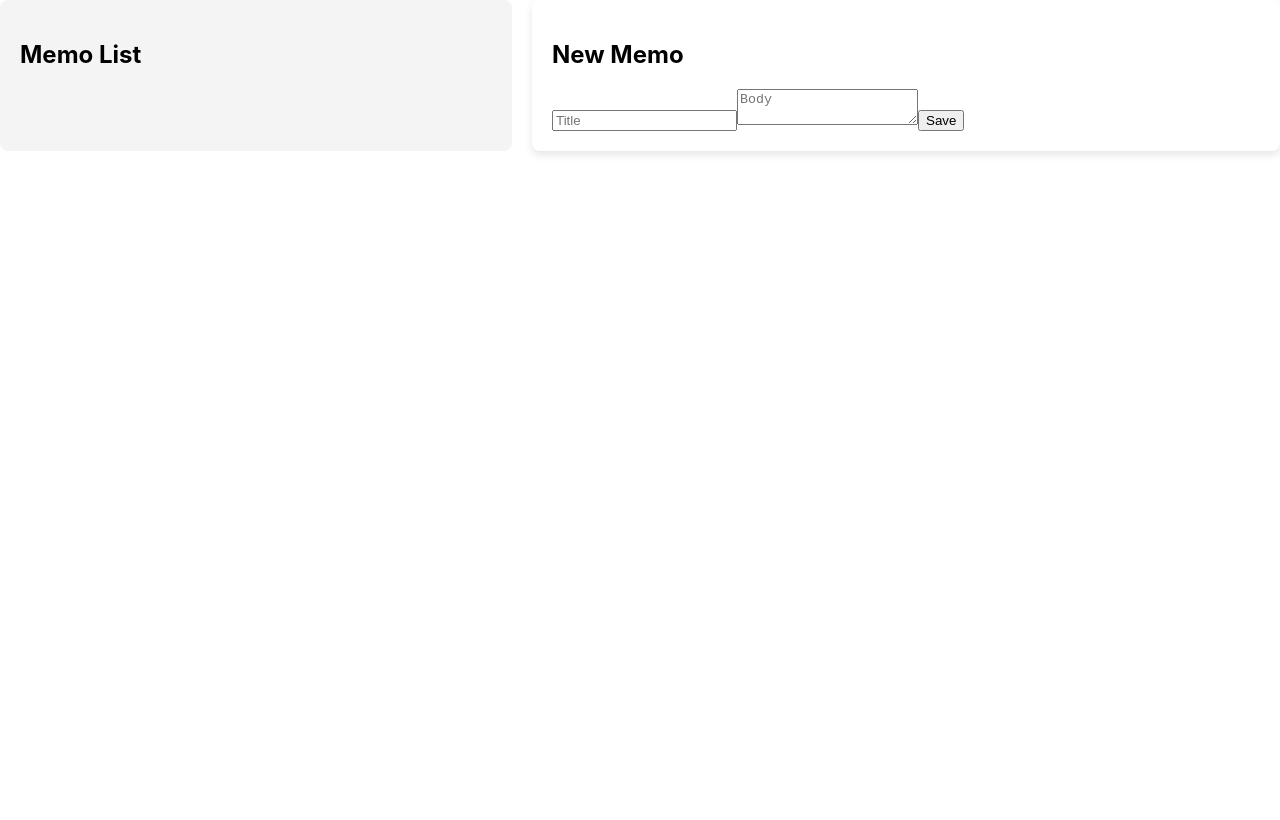
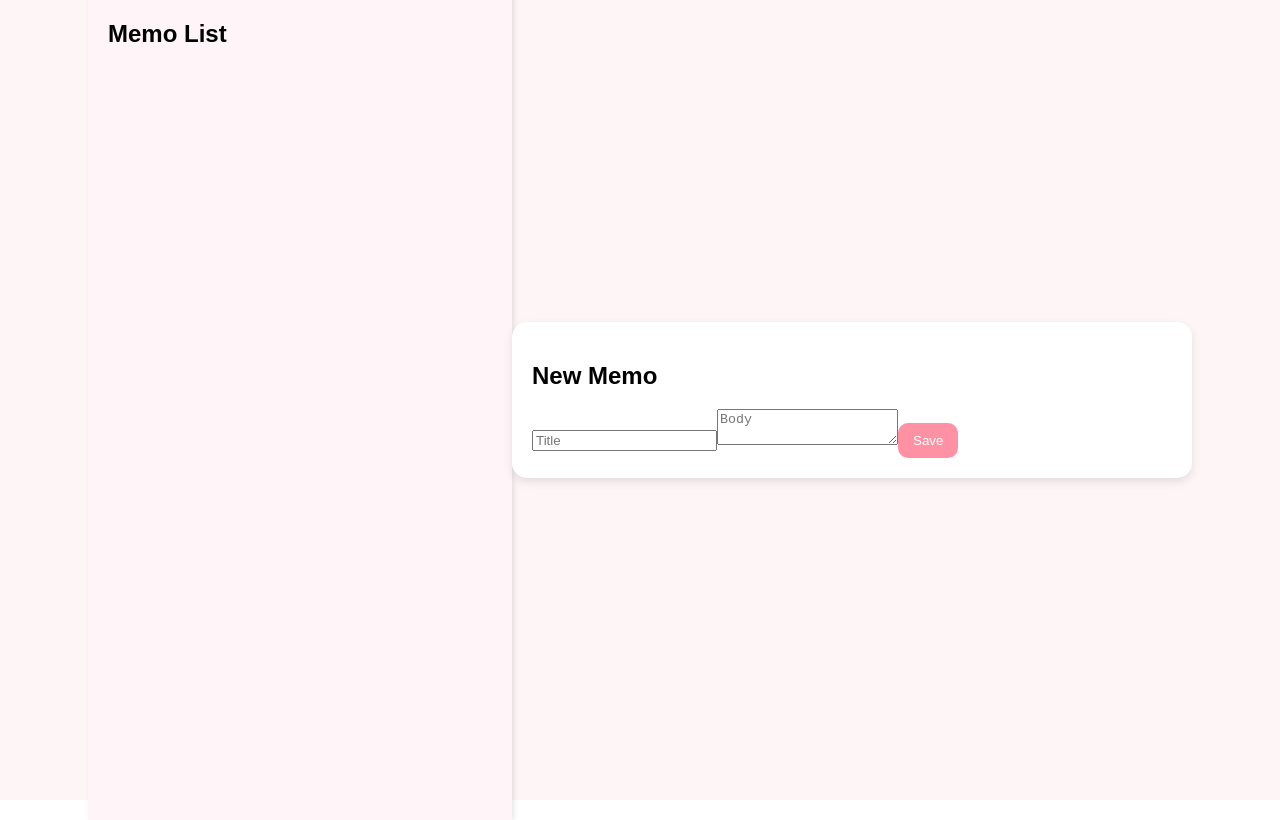
Before and after one commit to 2i-7/memo-app, a React (Create React App) app: page / in a window 1280 px wide. Built offline with nearby package versions, Linux system fonts and the light colour scheme.

Commit message:
UIの大幅改善(一旦ピンクのかわいらしい感じに？)

```diff
--- a/src/App.css
+++ b/src/App.css
@@ -1,19 +1,74 @@
 .app-container {
   display: flex;
-  gap: 20px;
+  justify-content: center;
+  align-items: center;
+  height: 100vh;
+  background-color: #fef5f7;
+  font-family: "Poppins", "Hiragino Maru Gothic", sans-serif;
 }
 
 .memo-list-container {
-  width: 40%;
-  background: #f4f4f4;
+  width: 30%;
+  height: 100vh;
+  overflow-y: auto;
+  background-color: #fff4f7;
   padding: 20px;
-  border-radius: 8px;
+  box-shadow: 2px 0 5px rgba(0, 0, 0, 0.1);
 }
 
 .memo-editor-container {
-  width: 60%;
-  background: #fff;
+  width: 50%;
+  background: white;
   padding: 20px;
-  border-radius: 8px;
-  box-shadow: 0 4px 8px rgba(0, 0, 0, 0.1);
+  border-radius: 15px;
+  box-shadow: 0 4px 10px rgba(0, 0, 0, 0.1);
 }
+
+.memo-item {
+  background: white;
+  padding: 10px;
+  border-radius: 12px;
+  margin-bottom: 10px;
+  box-shadow: 0px 3px 5px rgba(0, 0, 0, 0.1);
+  transition: transform 0.2s ease-in-out;
+  cursor: pointer;
+}
+
+.memo-item:hover {
+  transform: translateY(-3px);
+  background-color: #ffe6eb;
+}
+
+.memo-item p {
+  white-space: nowrap;
+  overflow: hidden;
+  text-overflow: ellipsis;
+  max-width: 100%;
+}
+
+.memo-list-container::-webkit-scrollbar{
+  width: 8px;
+}
+
+.memo-list-container::-webkit-scrollbar-thumb{
+  background-color: #ff91a4;
+  border-radius: 10px;
+}
+
+.memo-list-container::-webkit-scrollbar-track{
+  background-color: #fff4f7;
+}
+
+button {
+  background-color: #ff91a4; /* かわいいピンク色 */
+  color: white;
+  border: none;
+  padding: 10px 15px;
+  border-radius: 10px;
+  cursor: pointer;
+  transition: background-color 0.3s ease;
+}
+
+button:hover {
+  background-color: #ff5c78;
+}
```
